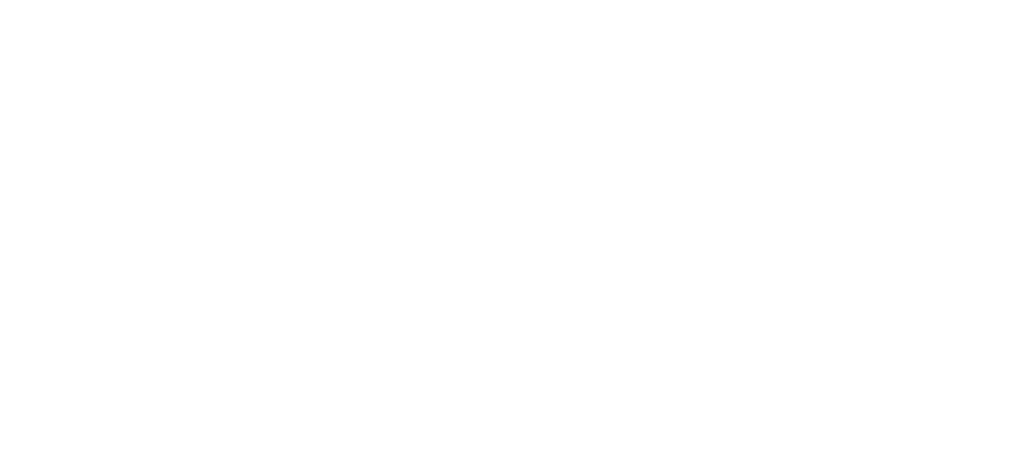
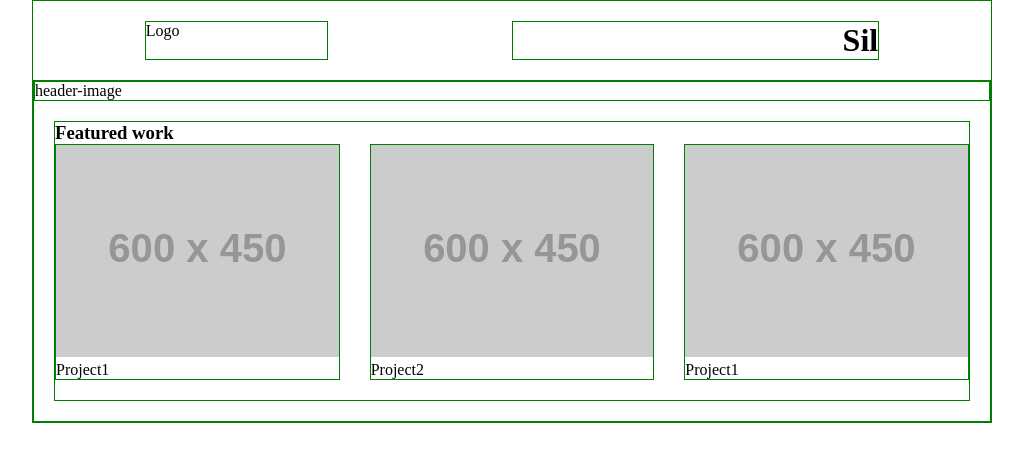
Before and after one commit to CuriousCC/fend-responsive-portfolio, a plain HTML site: page index.html in a window 1280 px wide. Shown: the whole page, without its empty margins (128-1151 px from the left). Drawn offline with Linux system fonts and the light colour scheme; placeholder pictures from the web are drawn by us.

Commit message:
add very basic html outline and css styles

```diff
--- a/index.html
+++ b/index.html
@@ -8,6 +8,22 @@
     <link rel="stylesheet" href="styles.css">
 </head>
 <body>
+    <div class="main">
+        <header class="container heading">
+            <div class="logo">Logo</div>
+            <h1 class="name">Sil</h1>
+        </header>
+        <div>
+            <div class="banner">header-image</div>
+            <div class="container content">
+                <h3 class="featured">Featured work</h3>
+                <div class="portfolio-item"><img src="http://via.placeholder.com/600x450"><span>Project1</span></div>
+                <div class="portfolio-item"><img src="http://via.placeholder.com/600x450"><span>Project2</span></div>
+                <div class="portfolio-item"><img src="http://via.placeholder.com/600x450"><span>Project1</span></div>
+            </div>
+        </div>
+
+    </div>
 
 </body>
 </html>
--- a/styles.css
+++ b/styles.css
@@ -0,0 +1,67 @@
+*{
+    padding: 0;
+    margin: 0;
+    box-sizing: border-box;
+}
+
+div, h1{
+    border: 1px solid green;
+}
+
+.container{
+    display: flex;
+    }
+.content{
+    flex-wrap: wrap;
+    margin: 20px;
+    justify-content: space-evenly;
+}
+.heading{
+    justify-content: space-around;
+    padding: 20px;
+}
+.logo{
+    width: 20%;
+}
+
+.name{
+    width: 40%;
+    text-align: right;
+}
+.banner{
+    width:100%;
+}
+
+.portfolio-item{
+    margin-bottom: 20px;
+
+}
+
+img{
+    width: 100%;
+}
+.featured{
+    width:100%;
+}
+
+@media screen and (min-width: 600px){
+
+    .portfolio-item:nth-of-type(1), .portfolio-item:nth-of-type(2) {
+        margin-right: 30px;
+    }
+    .portfolio-item{
+        /* width:33%; */
+        width: calc((100% - 60px) / 3);
+    }
+}
+
+@media screen and (min-width:900px){
+    .main{
+        max-width:75%;
+        margin: 0 auto;
+    }
+}
+
+//nexus 360x640
+//iPad 768x1024
+//
```
